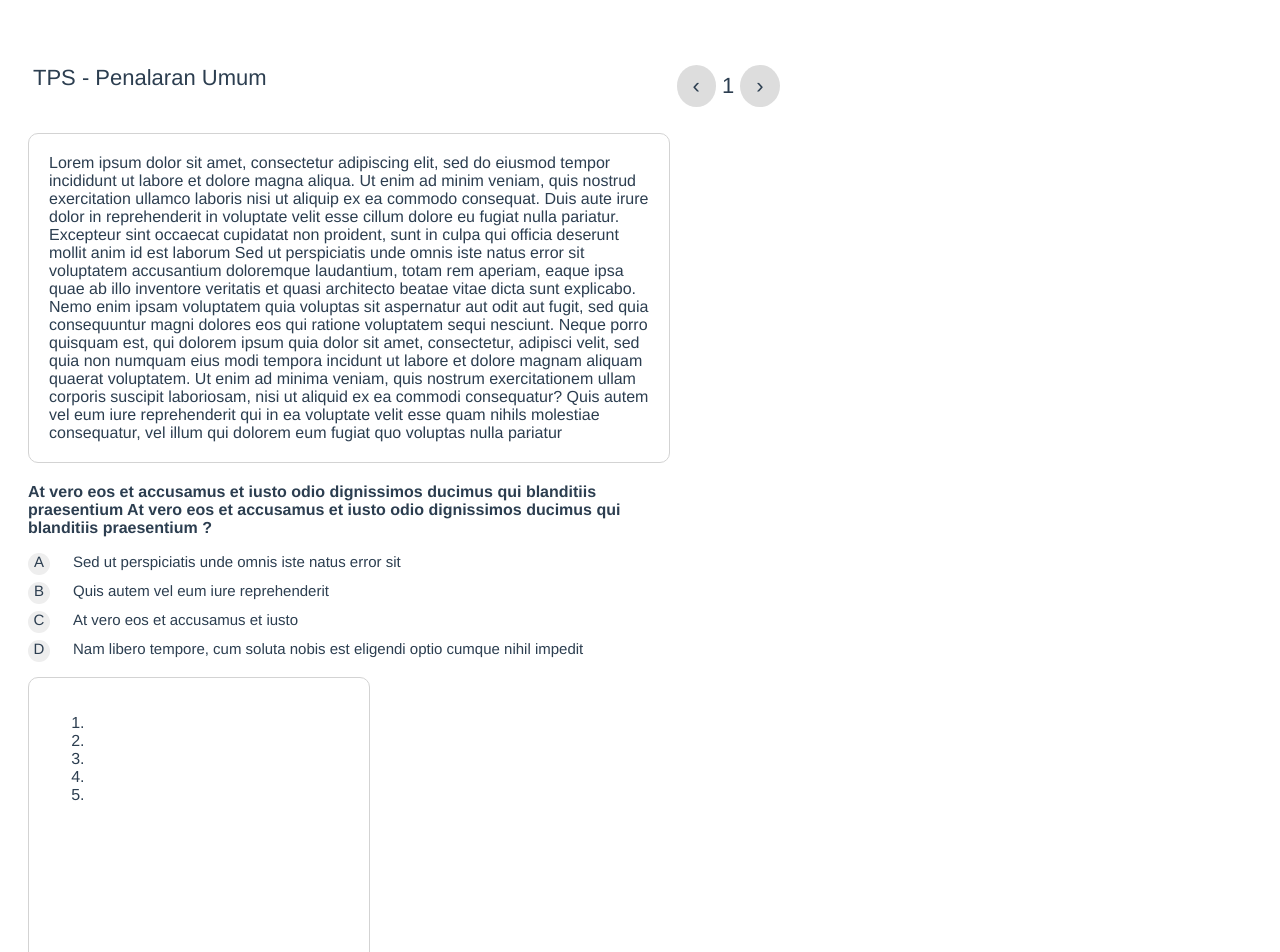
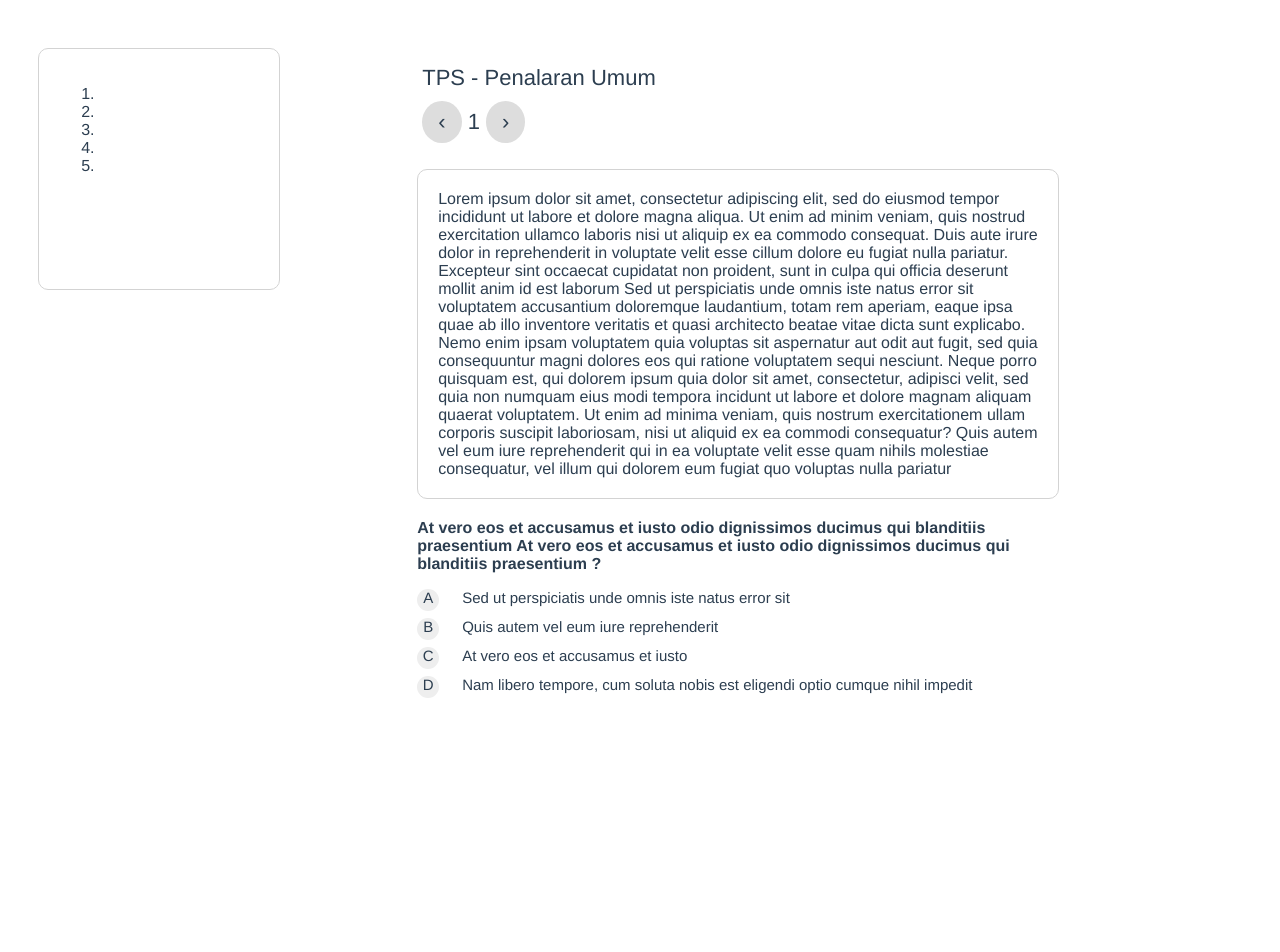
Before and after one commit to vectshad/SimpleTestPlatform, a Vue app: page / in a window 1280 px wide. Shown: the top 952 px of the page. After the commit the page ends 800 px from the top, so only its background shows below. Built offline with nearby package versions, Linux system fonts and the light colour scheme; data requests are answered from the project's data file.

Commit message:
use review component as sidebar

```diff
--- a/src/App.vue
+++ b/src/App.vue
@@ -1,5 +1,15 @@
 <template>
   <div id="app">
+    <div class="side">
+      <div>
+        <Review
+          :pages="maxPage"
+          :selectedAnswers="allAnswer"
+          :key="updateUI"
+        />
+      </div>
+    </div>
+    <div class="main">
       <div class="row">
         <div class="column">
           {{ title }}
@@ -20,12 +30,6 @@
           :answer="allAnswer[answerID]"
         />
       </div>
-    <div>
-      <Review
-        :pages="maxPage"
-        :selectedAnswers="allAnswer"
-        :key="updateUI"
-      />
     </div>
   </div>
 </template>
--- a/src/assets/scss/app.scss
+++ b/src/assets/scss/app.scss
@@ -7,11 +7,23 @@
   margin-top: 60px;
 }
 
+.main {
+  margin-left: 30%;
+  padding: 0px 10px;
+}
+
+.side {
+	position: fixed;
+	z-index: 1;
+	top: 20px;
+	left: 10px;
+	padding: 8px;
+}
 .row {
 	margin:20px;
 	text-align:left;
 	width:100%;
-	font-size:0.1px;/* Kill white-space*/
+	font-size:0.1px;
 }
 .column {
 	display:inline-block;
@@ -39,7 +51,7 @@ a {
 }
 
 a:hover {
-  background-color: #4CAF50;
+  background-color: #e37222;
   color: black;
 }
 
--- a/src/assets/scss/question.scss
+++ b/src/assets/scss/question.scss
@@ -7,14 +7,12 @@
   font-size: 15px;
 }
 
-/* Hide the browser's default radio button */
 .container input {
   position: absolute;
   opacity: 0;
   cursor: pointer;
 }
 
-/* Create a custom radio button */
 .checkmark {
   position: absolute;
   top: 0;
@@ -26,14 +24,12 @@
   text-align: center;
 }
 
-/* On mouse-over, add a grey background color */
 .container:hover input ~ .checkmark {
   background-color: #ccc;
 }
 
-/* When the radio button is checked, add a blue background */
 .container input:checked ~ .checkmark {
-  background-color: #2196F3;
+  background-color: #e37222
 }
 .question-box {
   background-color: rgb(255, 255, 255);
--- /dev/null
+++ b/src/assets/scss/review.scss
@@ -0,0 +1,15 @@
+.answer-box {
+  display:table;
+  background-color: rgb(255, 255, 255);
+  border-radius: 10px;
+  width: 200px;
+  height: 200px;
+  border: 1px solid lightgray;
+  padding: 20px;
+  margin: 20px;
+  text-align: left;
+}
+
+.list-box {
+  display: table-cell;
+}
--- a/src/components/Review.vue
+++ b/src/components/Review.vue
@@ -11,6 +11,8 @@
 </template>
 
 <script>
+import '../assets/scss/review.scss'
+
 export default {
   name: "Review",
   props: {
@@ -62,21 +64,3 @@ export default {
 
 
 </script>
-
-<style scoped>
-.answer-box {
-  display:table;
-  background-color: rgb(255, 255, 255);
-  border-radius: 10px;
-  width: 300px;
-  height: 300px;
-  border: 1px solid lightgray;
-  padding: 20px;
-  margin: 20px;
-  text-align: left;
-}
-
-.list-box {
-  display: table-cell;
-}
-</style>
```
Lines whose indentation alone changed are shown as unchanged.
